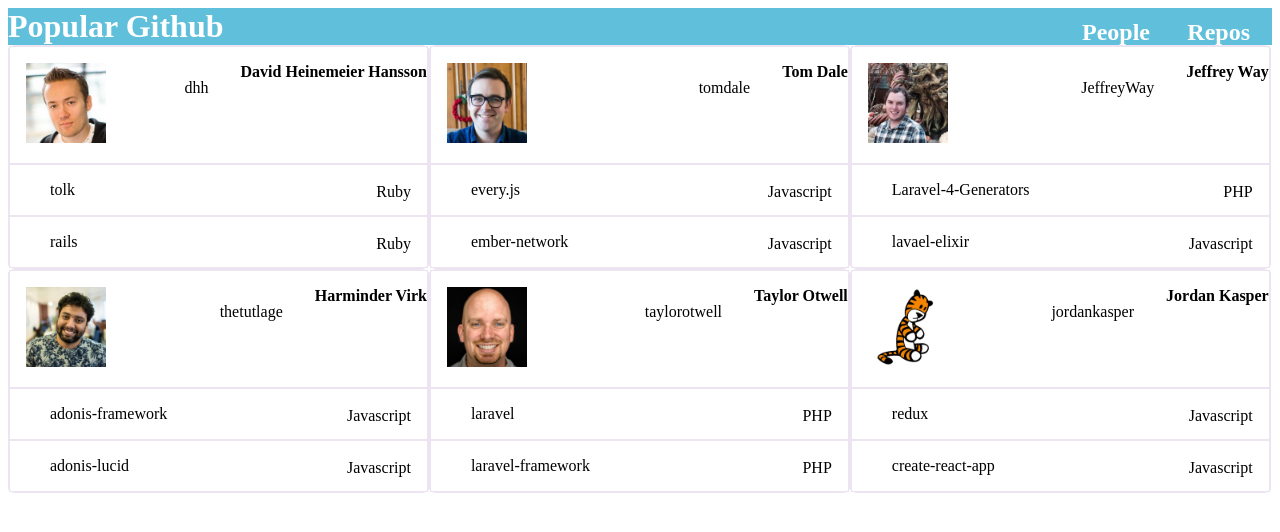
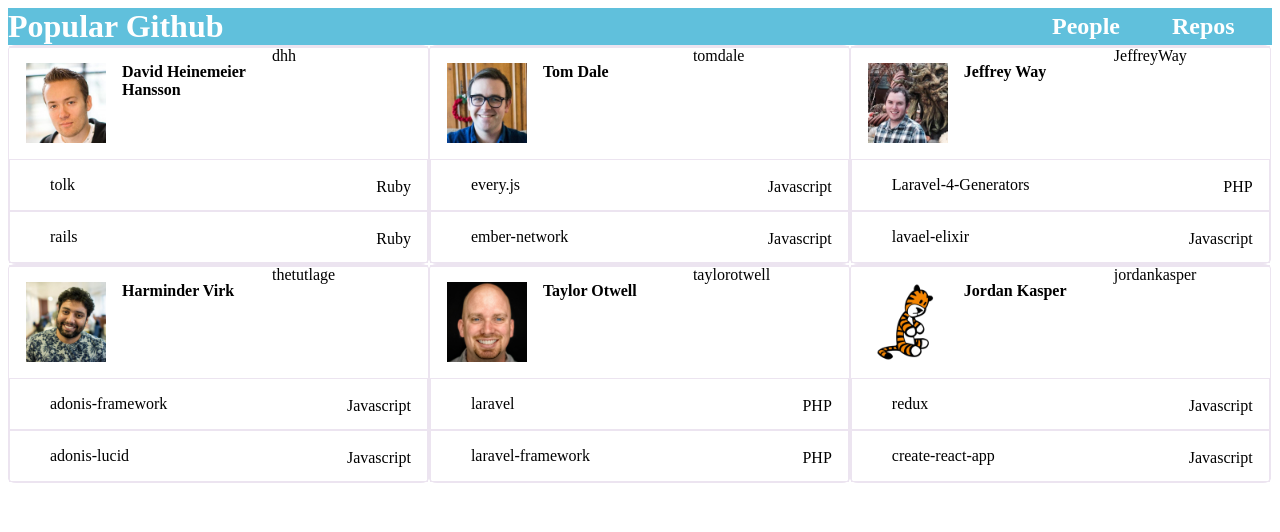
Before and after one commit to RCronin83/day3homework, a plain HTML site: page index.html in a window 1280 px wide. Drawn offline with Linux system fonts and the light colour scheme.

Commit message:
better placement and use of margins and sizing of boxes.

```diff
--- a/index.html
+++ b/index.html
@@ -8,8 +8,8 @@
   <body>
     <header>
       <h1>Popular Github</h1>
+      <h2 class='repos'>Repos</h2>
       <h2 class='people'>People</h2>
-      <h2 class='repos'>Repos</h2>
     </header>
 
     <section>
--- a/style.css
+++ b/style.css
@@ -3,24 +3,32 @@ header {
   color: rgb(255, 255, 255);
 
 }
-h1, p {
+p {
   display: inline;
 }
 
 h1 {
+  /*border-sizing: border-box;*/
+  display: inline;
   font-style:bold;
 }
 
 .people {
   float: right;
-  position: absolute;
   top: -1px;
   right: 130px;
+  margin-top: .2em;
+  margin-bottom: 0;
+  min-width: 120px;
 }
+
 .repos {
-  position: absolute;
+  float: right;
   top: -1px;
   right: 30px;
+  margin-top: .2em;
+  margin-bottom: 0;
+  min-width: 100px;
 }
 
 img {
@@ -28,30 +36,36 @@ img {
     height: auto;
     border-radius: 2%;
     padding: 1em;
-    /*float:left;
-    margin: 1em;
-    margin-left: 1em;*/
+    display: inline-block;
+    vertical-align: top;
+    float: left;
 }
 
 section {
   border: 1px solid rgb(236, 228, 240);
   width: 33.3%;
+  min-width: 250px;
   border-radius: 2%;
   box-sizing: border-box;
   float: left;
 }
 .name {
-  float: right;
+  float: left;
+  height: 20%;
+  width: 150px;
   margin-bottom: 0;
   font-weight: bold;
+  box-sizing:border-box;
 }
 
 .username {
-  float: right;
-  margin: 2em;
-  margin-left: 0;
+  float: left;
+  margin-right: auto;
+  margin-top: 0;
+  width: 150px;
   padding: 0;
   font-weight: lighter;
+  box-sizing: border-box;
 }
 
 .language {
@@ -66,6 +80,7 @@ aside {
 }
 
 .info {
+  clear:both;
   padding: 0;
   padding-right: 1em;
 }
```
Also changed, not shown: 1 other file.
